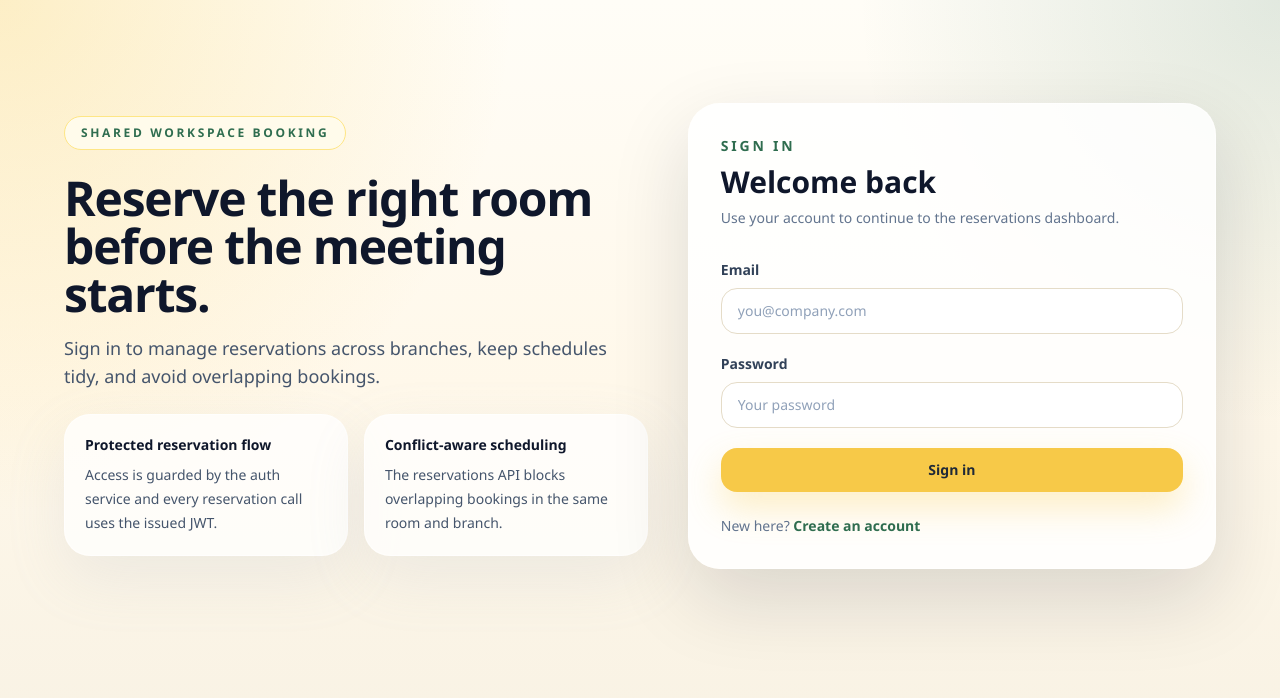
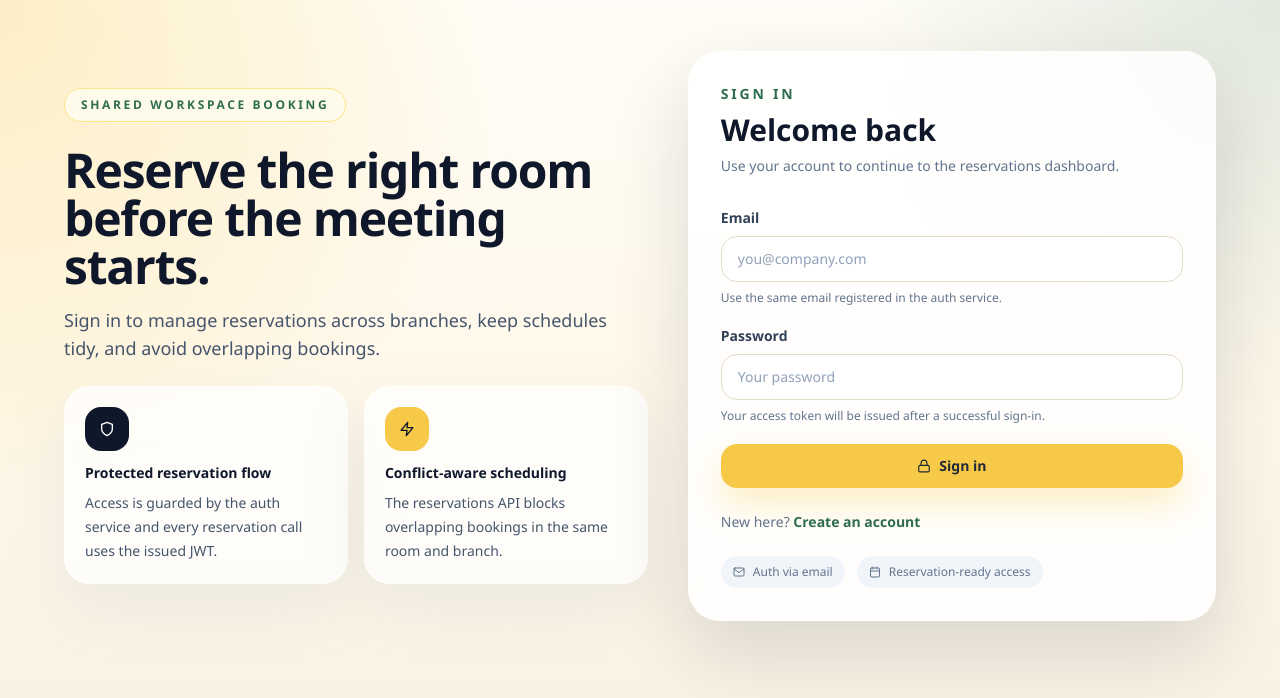
Before and after one commit to gabriel-logan/banana-web, a React (Vite) app: page /login in a window 1280 px wide. Shown: the top 698 px of the page. Built offline with nearby package versions, Linux system fonts and the light colour scheme; no server answers; the HTML template or start-up script is replaced by a standard one.

Commit message:
feat: enhance UI with icons and hints in reservation and login forms

```diff
--- a/src/components/reservations/ReservationForm.tsx
+++ b/src/components/reservations/ReservationForm.tsx
@@ -1,4 +1,5 @@
 import type { FormEvent } from "react";
+import { FiCoffee, FiFileText, FiMessageSquare } from "react-icons/fi";
 
 import type { Branch } from "../../types/branch.types";
 import type { CreateReservationRequest } from "../../types/reservation.types";
@@ -36,6 +37,7 @@ export function ReservationForm({
       <div className="grid gap-6 lg:grid-cols-2">
         <Select
           error={errors.branchId}
+          hint="Choose the branch where the meeting will happen."
           label="Branch"
           name="branchId"
           onChange={(e) => onChange("branchId", Number(e.target.value) || null)}
@@ -60,6 +62,7 @@ export function ReservationForm({
         />
         <Input
           error={errors.startTime}
+          hint="Pick the exact start date and time."
           label="Start time"
           name="startTime"
           onChange={(e) => onChange("startTime", e.target.value)}
@@ -68,6 +71,7 @@ export function ReservationForm({
         />
         <Input
           error={errors.endTime}
+          hint="The end time must be after the start time."
           label="End time"
           name="endTime"
           onChange={(e) => onChange("endTime", e.target.value)}
@@ -78,6 +82,7 @@ export function ReservationForm({
 
       <Input
         error={errors.responsible}
+        hint="Main owner of this reservation."
         label="Responsible"
         name="responsible"
         onChange={(e) => onChange("responsible", e.target.value)}
@@ -94,11 +99,13 @@ export function ReservationForm({
             onChange={(e) => onChange("coffee", e.target.checked)}
             type="checkbox"
           />
+          <FiCoffee className="text-[var(--banana-amber)]" />
           Include coffee service
         </label>
         <Input
           disabled={!values.coffee}
           error={errors.peopleQuantity}
+          hint="Required only when coffee service is enabled."
           label="People quantity"
           name="peopleQuantity"
           onChange={(e) =>
@@ -128,6 +135,7 @@ export function ReservationForm({
           type="submit"
           variant="secondary"
         >
+          {isEditing ? <FiFileText /> : <FiMessageSquare />}
           {isSubmitting
             ? "Saving..."
             : isEditing
--- a/src/pages/LoginPage.tsx
+++ b/src/pages/LoginPage.tsx
@@ -1,4 +1,5 @@
 import { type FormEvent, useState } from "react";
+import { FiCalendar, FiLock, FiMail, FiShield, FiZap } from "react-icons/fi";
 import { Link, useNavigate } from "react-router";
 import { toast } from "react-toastify";
 
@@ -51,6 +52,9 @@ export function LoginPage() {
         </div>
         <div className="grid gap-4 sm:grid-cols-2">
           <div className="rounded-[26px] border border-white/60 bg-white/75 p-5 shadow-[0_22px_60px_rgba(148,163,184,0.14)]">
+            <div className="mb-3 flex h-11 w-11 items-center justify-center rounded-2xl bg-slate-900 text-white">
+              <FiShield />
+            </div>
             <p className="text-sm font-semibold text-slate-900">
               Protected reservation flow
             </p>
@@ -60,6 +64,9 @@ export function LoginPage() {
             </p>
           </div>
           <div className="rounded-[26px] border border-white/60 bg-white/75 p-5 shadow-[0_22px_60px_rgba(148,163,184,0.14)]">
+            <div className="mb-3 flex h-11 w-11 items-center justify-center rounded-2xl bg-[var(--banana-gold)] text-slate-900">
+              <FiZap />
+            </div>
             <p className="text-sm font-semibold text-slate-900">
               Conflict-aware scheduling
             </p>
@@ -87,6 +94,7 @@ export function LoginPage() {
           <Input
             autoComplete="email"
             error={errors.email}
+            hint="Use the same email registered in the auth service."
             label="Email"
             name="email"
             onChange={(e) => setEmail(e.target.value)}
@@ -97,6 +105,7 @@ export function LoginPage() {
           <Input
             autoComplete="current-password"
             error={errors.password}
+            hint="Your access token will be issued after a successful sign-in."
             label="Password"
             name="password"
             onChange={(e) => setPassword(e.target.value)}
@@ -110,6 +119,7 @@ export function LoginPage() {
             type="submit"
             variant="secondary"
           >
+            {loginMutation.isPending ? <FiCalendar /> : <FiLock />}
             {loginMutation.isPending ? "Signing in..." : "Sign in"}
           </Button>
         </form>
@@ -122,6 +132,16 @@ export function LoginPage() {
             Create an account
           </Link>
         </p>
+        <div className="mt-6 flex flex-wrap gap-3 text-xs text-slate-500">
+          <span className="inline-flex items-center gap-2 rounded-full bg-slate-100 px-3 py-2">
+            <FiMail />
+            Auth via email
+          </span>
+          <span className="inline-flex items-center gap-2 rounded-full bg-slate-100 px-3 py-2">
+            <FiCalendar />
+            Reservation-ready access
+          </span>
+        </div>
       </section>
     </div>
   );
--- a/src/pages/RegisterPage.tsx
+++ b/src/pages/RegisterPage.tsx
@@ -1,4 +1,11 @@
 import { type FormEvent, useState } from "react";
+import {
+  FiKey,
+  FiMail,
+  FiMonitor,
+  FiSmartphone,
+  FiUserPlus,
+} from "react-icons/fi";
 import { Link, useNavigate } from "react-router";
 import { toast } from "react-toastify";
 
@@ -53,6 +60,7 @@ export function RegisterPage() {
           <Input
             autoComplete="email"
             error={errors.email}
+            hint="Prefer your work email for easier team identification."
             label="Email"
             name="email"
             onChange={(e) => setEmail(e.target.value)}
@@ -77,6 +85,7 @@ export function RegisterPage() {
             type="submit"
             variant="secondary"
           >
+            {registerMutation.isPending ? <FiKey /> : <FiUserPlus />}
             {registerMutation.isPending ? "Creating..." : "Create account"}
           </Button>
         </form>
@@ -101,6 +110,9 @@ export function RegisterPage() {
         </p>
         <div className="grid gap-4 sm:grid-cols-2">
           <div className="rounded-[26px] border border-white/60 bg-white/75 p-5 shadow-[0_22px_60px_rgba(148,163,184,0.14)]">
+            <div className="mb-3 flex h-11 w-11 items-center justify-center rounded-2xl bg-[var(--banana-gold)] text-slate-900">
+              <FiMonitor />
+            </div>
             <p className="text-sm font-semibold text-slate-900">
               In-memory session
             </p>
@@ -109,6 +121,9 @@ export function RegisterPage() {
             </p>
           </div>
           <div className="rounded-[26px] border border-white/60 bg-white/75 p-5 shadow-[0_22px_60px_rgba(148,163,184,0.14)]">
+            <div className="mb-3 flex h-11 w-11 items-center justify-center rounded-2xl bg-emerald-100 text-[var(--banana-leaf)]">
+              <FiSmartphone />
+            </div>
             <p className="text-sm font-semibold text-slate-900">
               Responsive booking flow
             </p>
@@ -117,6 +132,16 @@ export function RegisterPage() {
             </p>
           </div>
         </div>
+        <div className="flex flex-wrap gap-3 text-xs text-slate-500">
+          <span className="inline-flex items-center gap-2 rounded-full bg-white/75 px-3 py-2">
+            <FiMail />
+            Email-based sign-up
+          </span>
+          <span className="inline-flex items-center gap-2 rounded-full bg-white/75 px-3 py-2">
+            <FiKey />
+            Shared JWT secret flow
+          </span>
+        </div>
       </section>
     </div>
   );
--- a/src/pages/ReservationFormPage.tsx
+++ b/src/pages/ReservationFormPage.tsx
@@ -1,5 +1,5 @@
 import { type FormEvent, useMemo, useState } from "react";
-import { FiArrowLeft } from "react-icons/fi";
+import { FiArrowLeft, FiCalendar, FiEdit3 } from "react-icons/fi";
 import { useNavigate, useParams } from "react-router";
 import { toast } from "react-toastify";
 
@@ -190,6 +190,9 @@ export function ReservationFormPage() {
             Back to list
           </Button>
           <div>
+            <div className="mb-3 flex h-14 w-14 items-center justify-center rounded-2xl bg-[var(--banana-gold)] text-2xl text-slate-900 shadow-[0_16px_35px_rgba(247,201,72,0.3)]">
+              {isEditing ? <FiEdit3 /> : <FiCalendar />}
+            </div>
             <h1 className="text-3xl font-semibold text-slate-900 sm:text-4xl">
               {pageTitle}
             </h1>
--- a/src/pages/ReservationListPage.tsx
+++ b/src/pages/ReservationListPage.tsx
@@ -1,5 +1,10 @@
 import { useState } from "react";
-import { FiPlus } from "react-icons/fi";
+import {
+  FiAlertCircle,
+  FiCalendar,
+  FiFolderPlus,
+  FiPlus,
+} from "react-icons/fi";
 import { useNavigate } from "react-router";
 import { toast } from "react-toastify";
 
@@ -77,10 +82,16 @@ export function ReservationListPage() {
           </div>
         ) : isError ? (
           <div className="rounded-[28px] border border-rose-200 bg-rose-50 p-6 text-sm text-rose-700">
-            {handleApiError(error)}
+            <div className="flex items-start gap-3">
+              <FiAlertCircle className="mt-0.5 shrink-0 text-lg" />
+              <span>{handleApiError(error)}</span>
+            </div>
           </div>
         ) : reservations.length === 0 ? (
           <div className="rounded-[28px] border border-dashed border-[var(--banana-stroke)] bg-white/65 p-10 text-center shadow-[0_24px_60px_rgba(148,163,184,0.08)]">
+            <div className="mx-auto mb-5 flex h-16 w-16 items-center justify-center rounded-full bg-amber-50 text-2xl text-[var(--banana-amber)]">
+              <FiCalendar />
+            </div>
             <h2 className="text-xl font-semibold text-slate-900">
               No reservations yet
             </h2>
@@ -92,7 +103,7 @@ export function ReservationListPage() {
                 onClick={() => navigate("/reservations/new")}
                 variant="secondary"
               >
-                <FiPlus />
+                <FiFolderPlus />
                 Create first reservation
               </Button>
             </div>
```
